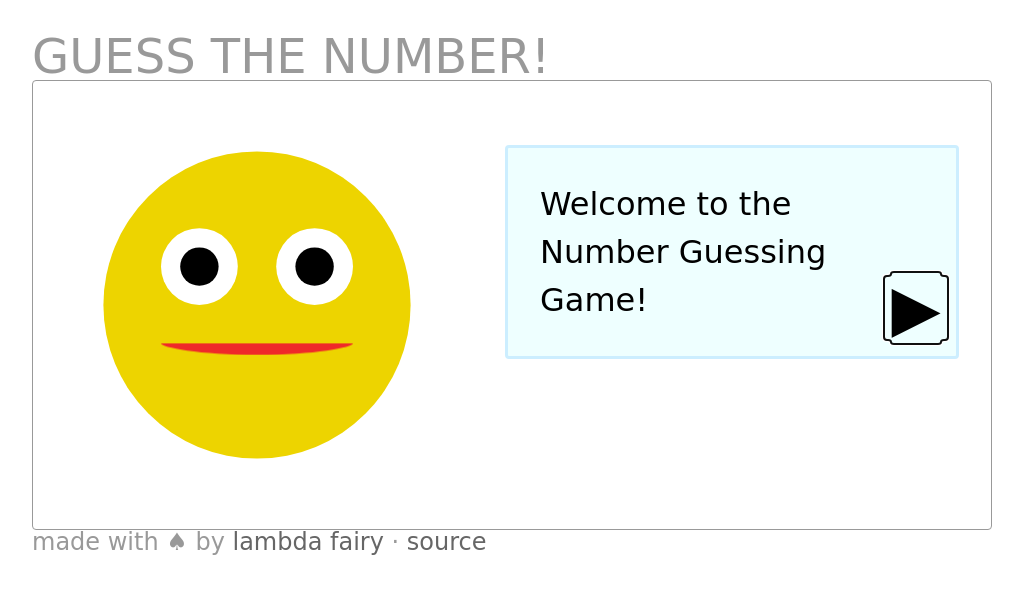
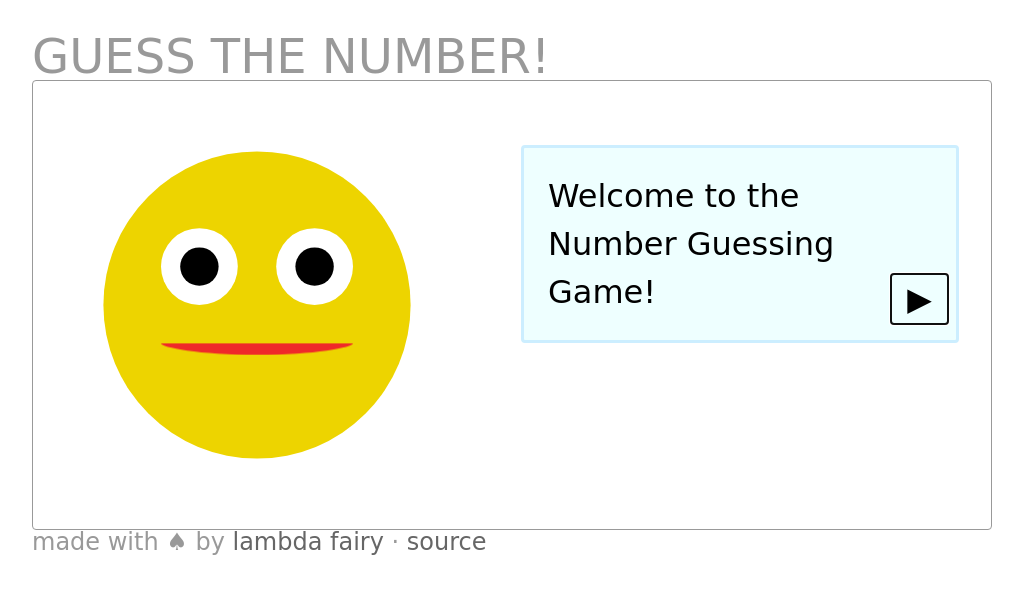
Before and after one commit to lambda-fairy/gtn, a plain HTML site: page index.html in a window 1280 px wide. Shown: the whole page, without its empty margins (128-1151 px from the left). Drawn offline with Linux system fonts and the light colour scheme.

Commit message:
Tweak spacing

```diff
--- a/gtn.css
+++ b/gtn.css
@@ -1,16 +1,19 @@
-html {
-  padding: 1rem;
+html, input, button {
   font: 16px/1.5 "DejaVu Sans", Verdana, sans-serif;
 }
 @media (min-width: 750px) and (min-height: 450px) {
-  html {
+  html, input, button {
     font-size: 24px;
   }
 }
 @media (min-width: 1000px) and (min-height: 600px) {
-  html {
+  html, input, button {
     font-size: 32px;
   }
+}
+
+html {
+  padding: 1rem;
 }
 
 body {
@@ -52,7 +55,7 @@ h1 {
 .block {
   float: right;
   width: 12rem;
-  padding: 1rem;
+  padding: 0.75rem;
 }
 @media (max-width: 500px) {
   .block {
@@ -63,9 +66,6 @@ h1 {
 }
 
 .ok {
-  width: 2rem;
-  font-size: 2rem;
-  line-height: 1rem;
   background: none;
   border: none;
 }
@@ -91,11 +91,6 @@ h1 {
 
 #input {
   padding: 0 1rem;
-}
-
-input, button {
-  font-size: 1rem;
-  min-height: 2rem;
 }
 
 #input-text::-webkit-outer-spin-button,
--- a/index.html
+++ b/index.html
@@ -16,11 +16,11 @@
   <object type="image/svg+xml" id="face" data="face.svg"></object>
   <p id="dialog" class="block">
     <span id="dialog-text"></span>
-    <button id="dialog-ok" class="ok" style="display: none">▶</button>
+    <button id="dialog-ok" class="ok" style="display: none">&nbsp;▶&nbsp;</button>
   </p>
   <form id="input" class="block" style="display: none">
     <input type="number" id="input-text" min="1" max="100">
-    <button id="input-ok" class="ok">▶</button>
+    <button id="input-ok" class="ok">&nbsp;▶&nbsp;</button>
   </form>
 </div>
 
```
